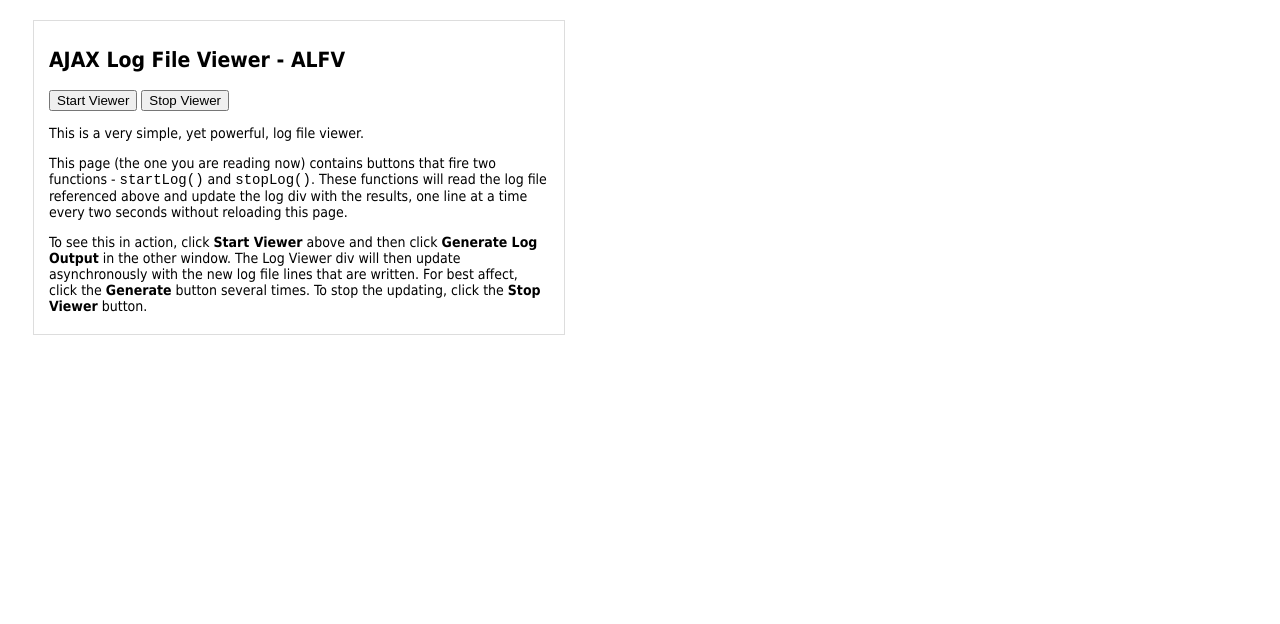
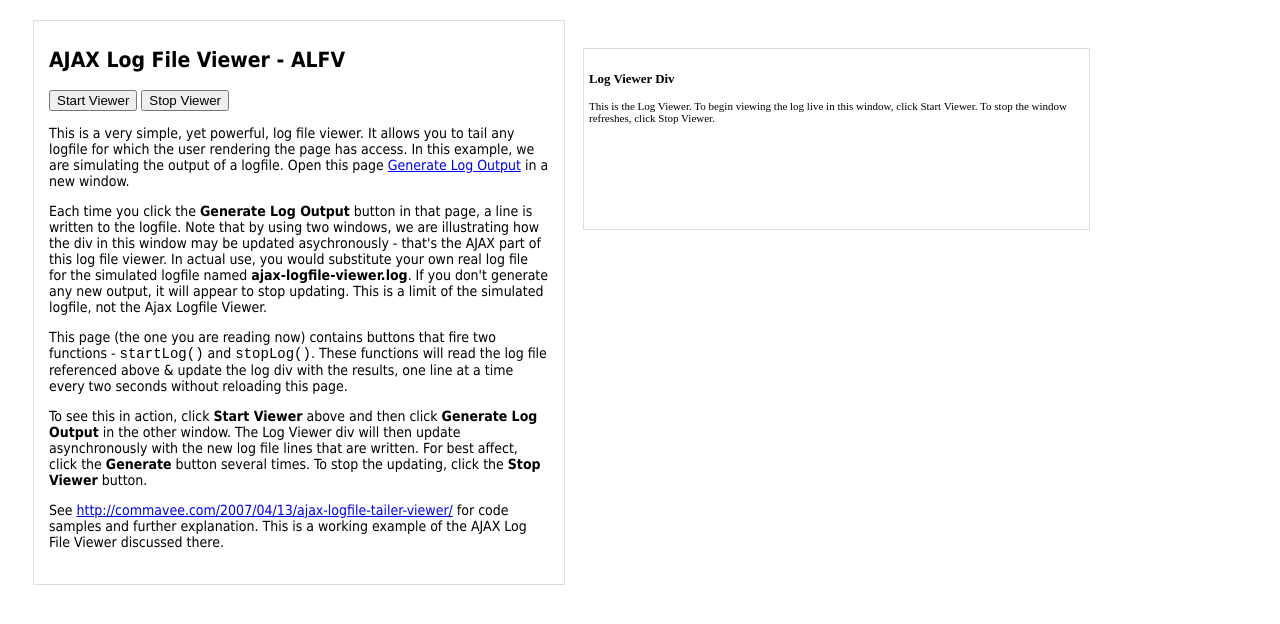
Before and after one commit to prexer/node-js-webhook-demo, a website: page logview.html in a window 1280 px wide. Drawn offline with Linux system fonts and the light colour scheme.

Commit message:
fixed /tmp path for requests, replaced html with example HTML

```diff
--- a/logview.html
+++ b/logview.html
@@ -1,6 +1,5 @@
 <html>
 <head>
-<title> AJAX Log viewer</title>
 <script type="text/javascript">
 function createRequest() {
  var request = null;
@@ -91,21 +90,32 @@ margin-top:20px; margin-bottom:10px; text-align:left;">
 
 <div>
 <button onclick="getLog('start');">Start Viewer</button>
+
 <button onclick="stopTail();">Stop Viewer</button>
 </div>
 <p>
-This is a very simple, yet powerful, log file viewer.
+This is a very simple, yet powerful, log file viewer.  It allows you to tail any logfile for which the user rendering the page has access.  In this example, we are simulating the output
+of a logfile.  Open this page <a href="https://freepository.com/ajax-logtail-viewer/reload-me.php">Generate Log Output</a> in a new window.
+</p>
+<p>
+Each time you click the <b>Generate Log Output</b> button in that page, a line is written to the logfile. Note that by using two windows, we are illustrating how the div in this
+window may be updated asychronously - that's the AJAX part of this log file viewer. In actual use, you would substitute your own real log file for the simulated logfile
+named <b>ajax-logfile-viewer.log</b>.  If you don't generate any new output, it will appear to stop updating.  This is a limit of the simulated logfile, not the Ajax Logfile Viewer.
 </p>
 
 <p>
 This page (the one you are reading now) contains
 buttons that fire two functions - <code>startLog()</code> and <code>stopLog()</code>.
-These functions will read the log file referenced above and update the log div with the results, one line at a time every two seconds without reloading this page.
+These functions will read the log file referenced above & update the log div with the results, one line at a time every two seconds without reloading this page.
 </p>
-
 To see this in action, click <b>Start Viewer</b> above and then click <b>Generate Log Output</b> in the other window.  The Log Viewer div will then update asynchronously with the new log file lines that are written.
 For best affect, click the <b>Generate</b> button several times.  To stop the updating, click the <b>Stop Viewer</b> button.
 
+
+<p>
+See <a href="http://commavee.com/2007/04/13/ajax-logfile-tailer-viewer/">http://commavee.com/2007/04/13/ajax-logfile-tailer-viewer/</a> for code samples and
+further explanation.  This is a working example of the AJAX Log File Viewer discussed there.
+</p>
 </div>
 
 <div id="log" style="border:solid 1px #dddddd; width:490px; margin-left:575px; margin-top:-547px; font-size:11px;
--- a/port_logger.js
+++ b/port_logger.js
@@ -10,7 +10,7 @@ var server = http.createServer(function(req, res){
 		console.log('another log client');
 	    res.writeHead(200, {'Content-Type': 'text/html'});
 		res.end(logview);
-	} else if (req.url == "/logfile.txt"){
+	} else if (req.url == "/tmp/logfile.txt"){
 	    console.log('ajax request');
 	    res.writeHead(200, {'Content-Type': 'text/html'});
 	    res.end(fs.readFileSync('./tmp/logfile.txt'));
```
